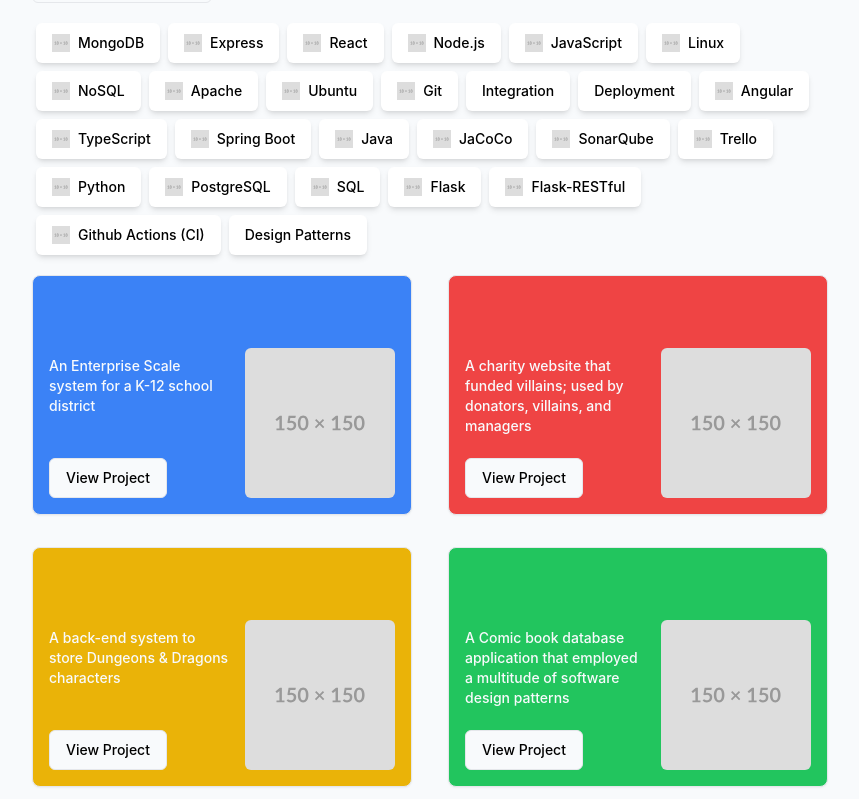
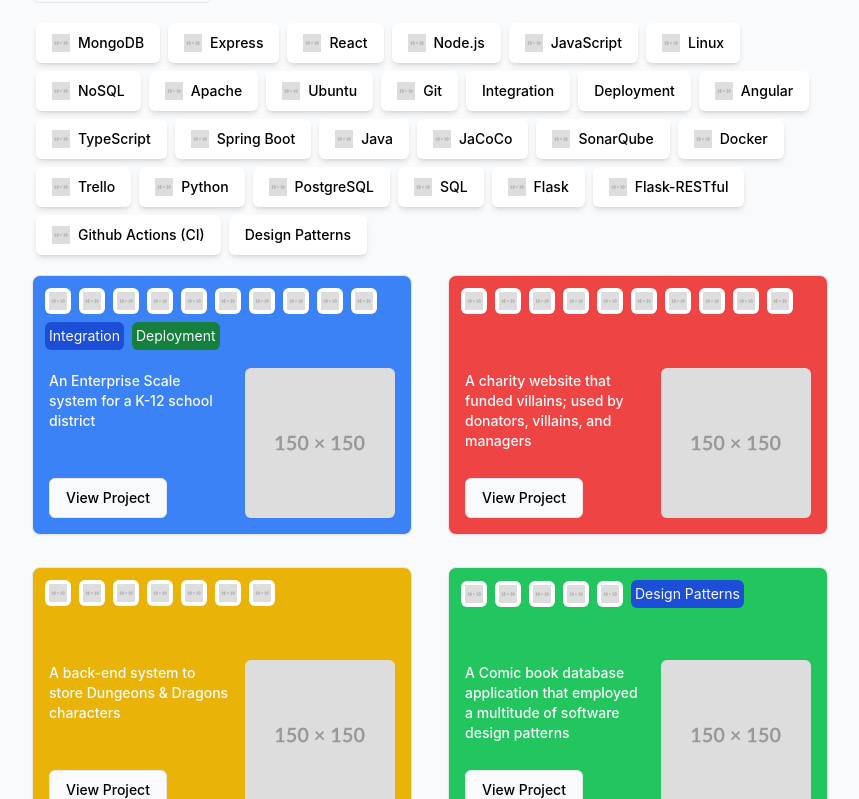
Before and after one commit to evankins/portfolio-next, a Next.js app in the folder app/: page /experience in a window 1280 px wide. Shown: the part 281-1080 px from the top of the page, without its empty margins (208-1067 px from the left). Built offline with nearby package versions, Linux system fonts and the light colour scheme.

Commit message:
skills display on projects

```diff
--- a/app/package.json
+++ b/app/package.json
@@ -14,6 +14,7 @@
     "@radix-ui/react-navigation-menu": "^1.2.1",
     "@radix-ui/react-select": "^2.1.2",
     "@radix-ui/react-slot": "^1.1.0",
+    "@radix-ui/react-tooltip": "^1.1.4",
     "class-variance-authority": "^0.7.0",
     "clsx": "^2.1.1",
     "lucide-react": "^0.461.0",
--- a/app/src/app/experience/page.tsx
+++ b/app/src/app/experience/page.tsx
@@ -15,35 +15,20 @@ const colors = [
   "bg-green-500"
 ]
 
-const projects: { title: string; src: string; skills: string[] }[] = [
-  {
-    title: "An Enterprise Scale system for a K-12 school district",
-    src: "/150.svg",
-    skills: ["MongoDB", "Express", "React", "Node.js", "JavaScript", "Linux", "NoSQL", "Apache", "Ubuntu", "Git", "Integration", "Deployment"]
-  },
-  {
-    title: "A charity website that funded villains; used by donators, villains, and managers",
-    src: "/150.svg",
-    skills: ["Angular", "TypeScript", "Spring Boot", "Java", "Node.js", "JaCoCo", "SonarQube", "Docker", "Trello", "Git"]
-  },
-  {
-    title: "A back-end system to store Dungeons & Dragons characters",
-    src: "/150.svg",
-    skills: ["Python", "PostgreSQL", "SQL", "Flask", "Flask-RESTful", "Github Actions (CI)", "Git"]
-  },
-  {
-    title: "A Comic book database application that employed a multitude of software design patterns",
-    src: "/150.svg",
-    skills: ["Java", "PostgreSQL", "SQL", "Trello", "Git", "Design Patterns"]
-  },
-  {
-    title: "Wawa wiwa",
-    src: "/150.svg",
-    skills: ["Java", "PostgreSQL", "SQL", "Trello", "Git", "Design Patterns"]
-  },
-]
+export interface Skill {
+  name: string;
+  src?: string;
+  type: string;
+  color?: string;
+}
 
-const skills: { name: string; src?: string; type: string; color?: string }[] = [
+interface Project {
+  title: string;
+  src: string;
+  skills: Skill[];
+}
+
+const skills: Skill[] = [
   {
     name: "MongoDB",
     src: "/18.svg",
@@ -135,6 +120,11 @@ const skills: { name: string; src?: string; type: string; color?: string }[] = [
     type: "Other",
   },
   {
+    name: "Docker",
+    src: "/18.svg",
+    type: "Other",
+  },
+  {
     name: "Trello",
     src: "/18.svg",
     type: "Other",
@@ -176,6 +166,34 @@ const skills: { name: string; src?: string; type: string; color?: string }[] = [
   },
 ]
 
+const skillMap: { [name: string]: Skill } = Object.fromEntries(
+  skills.map((skill) => [skill.name, skill])
+);
+
+
+const projects: Project[] = [
+  {
+    title: "An Enterprise Scale system for a K-12 school district",
+    src: "/150.svg",
+    skills: ["MongoDB", "Express", "React", "Node.js", "JavaScript", "Linux", "NoSQL", "Apache", "Ubuntu", "Git", "Integration", "Deployment"].map((name) => skillMap[name]),
+  },
+  {
+    title: "A charity website that funded villains; used by donators, villains, and managers",
+    src: "/150.svg",
+    skills: ["Angular", "TypeScript", "Spring Boot", "Java", "Node.js", "JaCoCo", "SonarQube", "Docker", "Trello", "Git"].map((name) => skillMap[name]),
+  },
+  {
+    title: "A back-end system to store Dungeons & Dragons characters",
+    src: "/150.svg",
+    skills: ["Python", "PostgreSQL", "SQL", "Flask", "Flask-RESTful", "Github Actions (CI)", "Git"].map((name) => skillMap[name]),
+  },
+  {
+    title: "A Comic book database application that employed a multitude of software design patterns",
+    src: "/150.svg",
+    skills: ["Java", "PostgreSQL", "SQL", "Trello", "Git", "Design Patterns"].map((name) => skillMap[name]),
+  },
+]
+
 
 export default function Experience() {
   const [selectedSkill, setSelectedSkill] = React.useState<string | null>(null);
@@ -193,8 +211,8 @@ export default function Experience() {
   };
 
   React.useEffect(() => {
-    const newFilteredProjects = selectedSkill
-      ? projects.filter(project => project.skills.includes(selectedSkill))
+    const newFilteredProjects = selectedSkill && selectedSkill !== null
+      ? projects.filter(project => project.skills.some(skill => skill.name === selectedSkill))
       : projects;
     setFilteredProjects(newFilteredProjects);
   }, [selectedSkill]);
@@ -258,6 +276,7 @@ export default function Experience() {
                 color={(colors[index % colors.length])}
                 title={project.title}
                 src={project.src}
+                skills={project.skills}
                 />
               ))}
           </ul>
--- a/app/src/components/ShadCnCard.tsx
+++ b/app/src/components/ShadCnCard.tsx
@@ -2,17 +2,43 @@ import * as React from "react";
 import { Button } from "@/components/ui/button";
 import Image from 'next/image'
 import { Card, CardContent, CardDescription, CardFooter, CardHeader, CardTitle } from "@/components/ui/card";
+import { Tooltip, TooltipContent, TooltipProvider, TooltipTrigger } from "@/components/ui/tooltip"
+import { Skill } from "@/app/experience/page";
 
 interface ProjectCardProps {
   title: string,
   color: string,
-  src: string;
+  src: string,
+  skills: Skill[]
 }
 
-export function ProjectCard({ title, color, src }: ProjectCardProps) {
+export function ProjectCard({ title, color, src, skills }: ProjectCardProps) {
   return (
-    <Card className={"h-[240px] w-[380px] relative " + color}>
-        <div className="absolute top-20 left-4 w-[180px] text-wrap">
+    <Card className={"h-[260px] w-[380px] relative " + color}>
+        <div className="m-2">
+            <ul className="flex flex-row items-center flex-wrap">
+                {skills.map((skill, index) => (
+                    <TooltipProvider key={index} >
+                        <Tooltip>
+                            <TooltipTrigger
+                                className={"m-1 rounded-md p-1"
+                                    + (skill.color ? " " + skill.color : " bg-white")
+                                }
+                            >
+                                {skill.src && <Image src={skill.src} alt={skill.name + " logo"} width={18} height={18} />}
+                                {!skill.src && <p className="text-sm text-slate-50">{skill.name}</p>}
+                            </TooltipTrigger>
+                            {skill.src &&
+                                <TooltipContent className="bg-white text-sm">
+                                    <p className="text-sm">{skill.name}</p>
+                                </TooltipContent>
+                            }
+                        </Tooltip>
+                    </TooltipProvider>
+                ))}
+            </ul>
+        </div>
+        <div className="absolute top-[95px] left-4 w-[180px] text-wrap">
             <p className="text-sm font-medium text-slate-50">{title}</p>
         </div>
         <div className="absolute bottom-4 right-4">
--- /dev/null
+++ b/app/src/components/ui/tooltip.tsx
@@ -0,0 +1,30 @@
+"use client"
+
+import * as React from "react"
+import * as TooltipPrimitive from "@radix-ui/react-tooltip"
+
+import { cn } from "@/lib/utils"
+
+const TooltipProvider = TooltipPrimitive.Provider
+
+const Tooltip = TooltipPrimitive.Root
+
+const TooltipTrigger = TooltipPrimitive.Trigger
+
+const TooltipContent = React.forwardRef<
+  React.ElementRef<typeof TooltipPrimitive.Content>,
+  React.ComponentPropsWithoutRef<typeof TooltipPrimitive.Content>
+>(({ className, sideOffset = 4, ...props }, ref) => (
+  <TooltipPrimitive.Content
+    ref={ref}
+    sideOffset={sideOffset}
+    className={cn(
+      "z-50 overflow-hidden rounded-md border bg-popover px-3 py-1.5 text-sm text-popover-foreground shadow-md animate-in fade-in-0 zoom-in-95 data-[state=closed]:animate-out data-[state=closed]:fade-out-0 data-[state=closed]:zoom-out-95 data-[side=bottom]:slide-in-from-top-2 data-[side=left]:slide-in-from-right-2 data-[side=right]:slide-in-from-left-2 data-[side=top]:slide-in-from-bottom-2",
+      className
+    )}
+    {...props}
+  />
+))
+TooltipContent.displayName = TooltipPrimitive.Content.displayName
+
+export { Tooltip, TooltipTrigger, TooltipContent, TooltipProvider }
```
Also changed, not shown: 1 other file (tests, documents, lock files or other folders).
